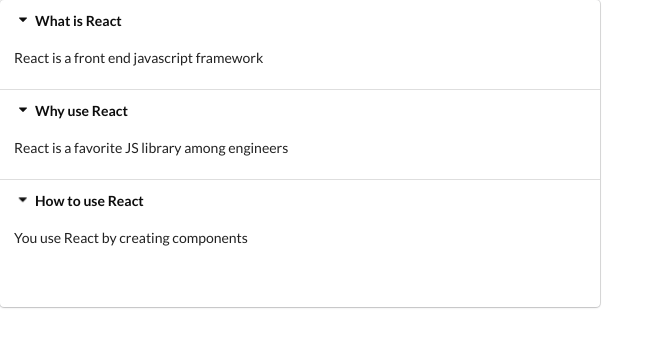
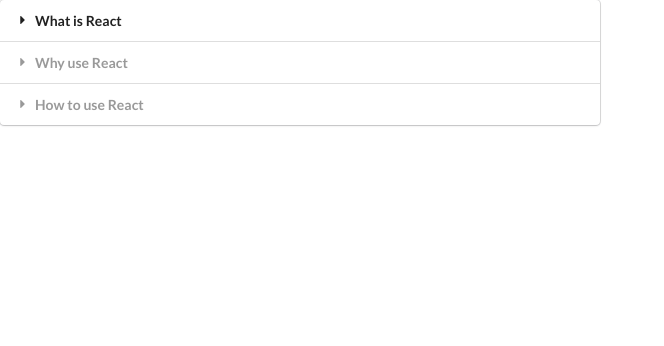
Before and after one commit to dzlatarov/ReactRender, a React (Create React App) app in the folder widgets/: page / in a window 1280 px wide. Shown: the top 346 px of the page, without its empty margins (0-664 px from the left). Built offline with nearby package versions, Linux system fonts and the light colour scheme.

Commit message:
expanding the accordion

```diff
--- a/widgets/src/components/Accordion.js
+++ b/widgets/src/components/Accordion.js
@@ -8,12 +8,14 @@ export const Accordion = ({ items }) => {
     }
 
     const renderedItems = items.map((item, index) => {
+        const active = index === activeIndex ? 'active' : ''
+
         return <React.Fragment key={item.title}>
-            <div onClick={() => onTitleClick(index)} className="title active">
+            <div onClick={() => onTitleClick(index)} className={`title ${active}`}>
                 <i className="dropdown icon"></i>
                 {item.title}
             </div>
-            <div className="content active">
+            <div className={`content ${active}`}>
                 <p>{item.content}</p>
             </div>
         </React.Fragment>
@@ -22,7 +24,6 @@ export const Accordion = ({ items }) => {
     return (
         <div className="ui styled accordion">
             {renderedItems}
-            <h1>{activeIndex}</h1>
         </div>
     )
 }
```
